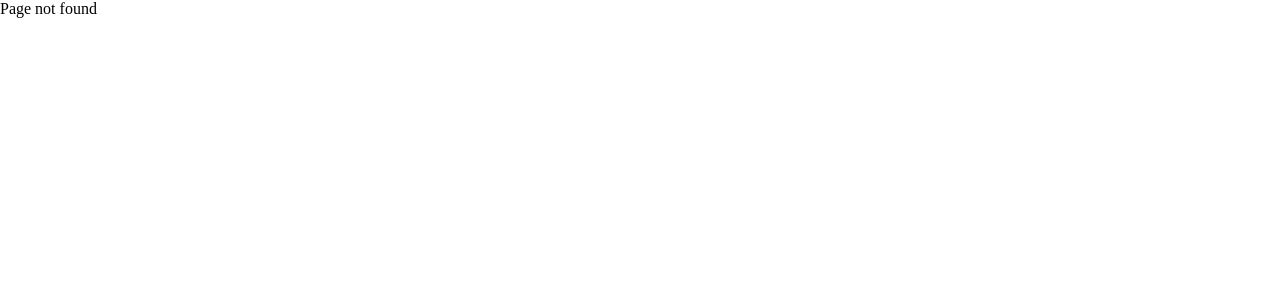
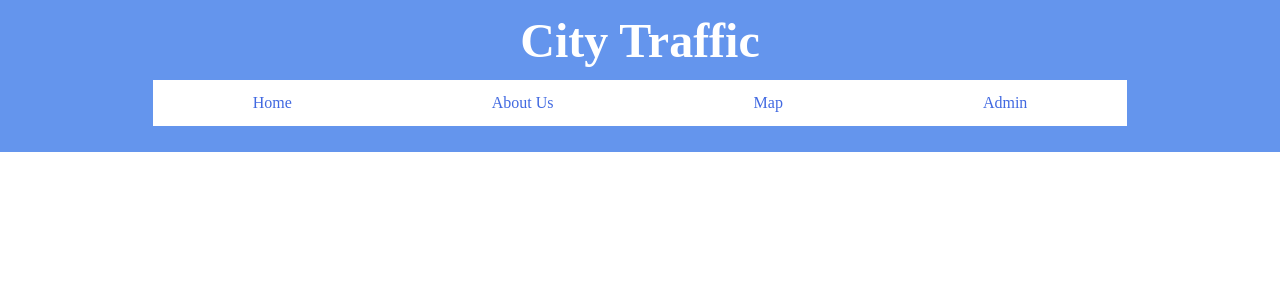
Before and after one commit to matthewpetela/accident-web-app, a React (Create React App) app in the folder client/: page /map in a window 1280 px wide. Before the commit this address had no page. Shown: the top 300 px of the page. Built offline with nearby package versions, Linux system fonts and the light colour scheme.

Commit message:
Added About & Map pages

```diff
--- a/client/src/App.js
+++ b/client/src/App.js
@@ -1,6 +1,8 @@
 import React from 'react';
 import { Route, Switch, Redirect  } from 'react-router-dom';
 import Home from "./views/Home/Home";
+import Map from "./views/Map/Map";
+import About from "./views/About/About";
 import NotFound from "./views/NotFound";
 
 const App = () => {
@@ -11,6 +13,8 @@ const App = () => {
         <Route exact path="/">
           <Redirect to="/home" />
         </Route>
+        <Route exact path="/map" component={Map} />
+        <Route exact path="/about" component={About} />
         <Route component={NotFound}/>
       </Switch>
     </div>
--- /dev/null
+++ b/client/src/views/About/About.css
@@ -0,0 +1,56 @@
+body {
+    margin: 0;
+}
+
+h1 {
+    margin: 0;
+    font-size: 48px;
+    color: white;
+}
+
+h2 {
+    color: white;
+}
+
+input {
+    float: left;
+    margin: 1% 0 0 1%;
+}
+
+.head {
+    width: 100%;
+    display: flex;
+    justify-content: center;
+}
+
+.description {
+    padding: 5%;
+    width: 40%;
+    float: left;
+}
+
+.App {
+    padding: 1%;
+    text-align: center;
+    background: CornflowerBlue;
+}
+
+.App-logo {
+    height: 40vmin;
+}
+
+.App-header {
+    background-color: CornflowerBlue;
+    min-height: 100vh;
+    display: flex;
+    flex-direction: column;
+    align-items: center;
+    justify-content: center;
+    font-size: calc(10px + 2vmin);
+    color: white;
+    margin-top: -10%;
+}
+
+.App-link {
+    color: #483D8B;
+}
--- /dev/null
+++ b/client/src/views/About/About.js
@@ -0,0 +1,17 @@
+import React from 'react';
+import NavBar from "../../components/Header/NavBar";
+import './About.css';
+
+function About(){
+  return (
+    <div className='App'>
+      <inout type='text' placeholder="Search"/>
+      <div className='head'>
+        <h1> City Traffic </h1>
+      </div>
+        <NavBar/>
+      </div>
+  )
+}
+
+export default About;
--- /dev/null
+++ b/client/src/views/Map/Map.css
@@ -0,0 +1,56 @@
+body {
+    margin: 0;
+}
+
+h1 {
+    margin: 0;
+    font-size: 48px;
+    color: white;
+}
+
+h2 {
+    color: white;
+}
+
+input {
+    float: left;
+    margin: 1% 0 0 1%;
+}
+
+.head {
+    width: 100%;
+    display: flex;
+    justify-content: center;
+}
+
+.description {
+    padding: 5%;
+    width: 40%;
+    float: left;
+}
+
+.App {
+    padding: 1%;
+    text-align: center;
+    background: CornflowerBlue;
+}
+
+.App-logo {
+    height: 40vmin;
+}
+
+.App-header {
+    background-color: CornflowerBlue;
+    min-height: 100vh;
+    display: flex;
+    flex-direction: column;
+    align-items: center;
+    justify-content: center;
+    font-size: calc(10px + 2vmin);
+    color: white;
+    margin-top: -10%;
+}
+
+.App-link {
+    color: #483D8B;
+}
--- /dev/null
+++ b/client/src/views/Map/Map.js
@@ -0,0 +1,21 @@
+import React from 'react';
+import logo from '../../assets/icons/logo.png';
+import NavBar from "../../components/Header/NavBar";
+import './Map.css';
+
+function Map(){
+  return (
+    <div className='App'>
+      <inout type='text' placeholder="Search"/>
+      <div className='head'>
+        <h1> City Traffic </h1>
+      </div>
+      <NavBar/>
+
+
+
+    </div>
+  )
+}
+
+export default Map;
```
